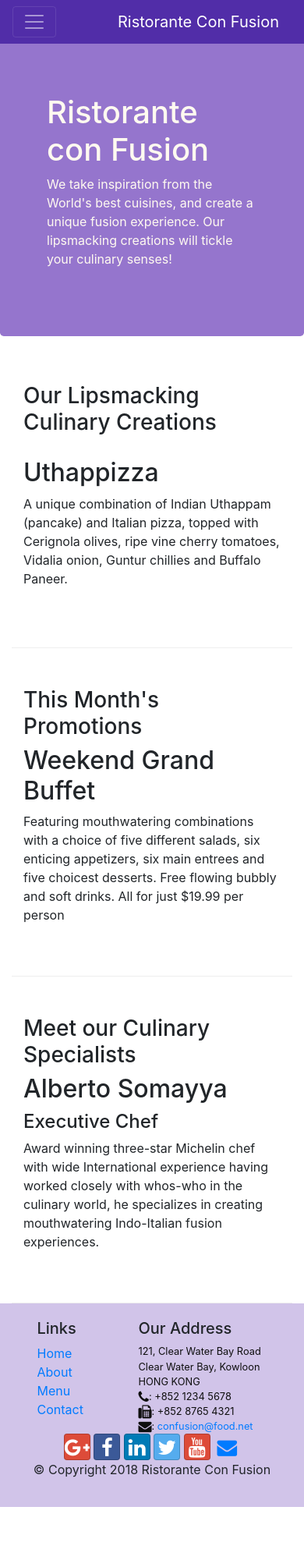
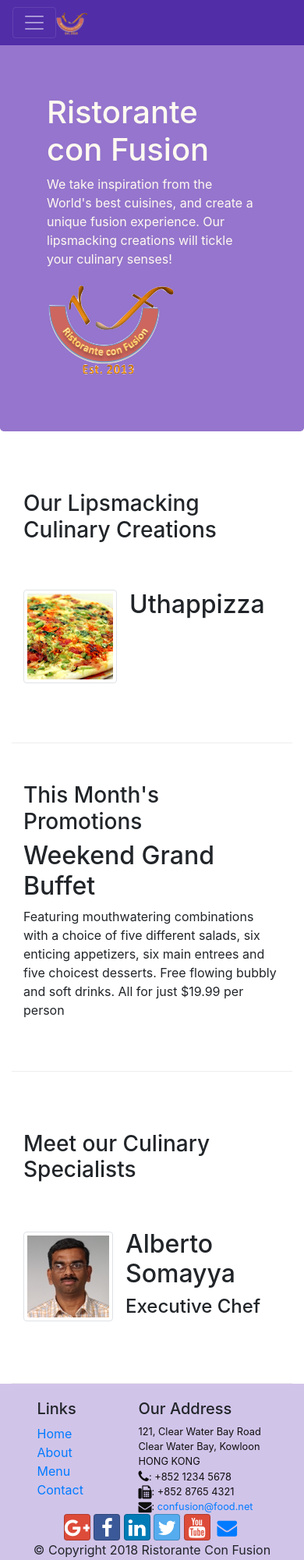
Before and after one commit to ARTushar/practice-bootstrap4, a website: page index.html in a window 390 px wide. Shown: the top 2000 px of the page at 78% size. Before the commit the page ends 1932 px from the top, so only its background shows below. Drawn offline with nearby package versions, Linux system fonts and the light colour scheme.

Commit message:
images and media

```diff
--- a/index.html
+++ b/index.html
@@ -18,7 +18,7 @@
             <button class='navbar-toggler' type="button" data-toggle="collapse" data-target='#Navbar'>
                 <span class='navbar-toggler-icon'></span>
             </button>
-            <a class="navbar-brand" href="./index.html">Ristorante Con Fusion</a>
+            <a class="navbar-brand mr-auto" href="#"><img src='img/logo.png' height="30" width="41"></a>
             <div class="collapse navbar-collapse" id='Navbar'>
                 <ul class="navbar-nav mr-auto">
                     <li class='nav-item active'><a class="nav-link" href='./index.html'><span class="fa fa-home fa-lg"></span> Home</a></li>
@@ -38,7 +38,8 @@
                     <p>We take inspiration from the World's best cuisines, and create a unique fusion experience. Our
                         lipsmacking creations will tickle your culinary senses!</p>
                 </div>
-                <div class="col-12 col-sm">
+                <div class="col-12 col-sm align-self-center">
+                    <img src="img/logo.png" class="img-fluid">
                 </div>
             </div>
         </div>
@@ -50,9 +51,17 @@
                 <h3>Our Lipsmacking Culinary Creations</h3>
             </div>
             <div class="col col-sm order-sm-first col-md">
-                <h2>Uthappizza</h2>
-                <p>A unique combination of Indian Uthappam (pancake) and Italian pizza, topped with Cerignola olives,
-                    ripe vine cherry tomatoes, Vidalia onion, Guntur chillies and Buffalo Paneer.</p>
+                <div class="media">
+                    <img class="d-flex mr-3 img-thumbnail align-self-center"
+                            src="img/uthappizza.png" alt="Uthappizza">
+                    <div class="media-body">
+                        <h2 class="mt-0">Uthappizza</h2>
+                        <p class="d-none d-sm-block">A unique combination of Indian Uthappam (pancake) and
+                            Italian pizza, topped with Cerignola olives, ripe vine
+                            cherry tomatoes, Vidalia onion, Guntur chillies and
+                            Buffalo Paneer.</p>
+                    </div>
+                </div>
             </div>
         </div>
 
@@ -74,11 +83,19 @@
                 <h3>Meet our Culinary Specialists</h3>
             </div>
             <div class="col col-sm col-md">
-                <h2>Alberto Somayya</h2>
-                <h4>Executive Chef</h4>
-                <p>Award winning three-star Michelin chef with wide International experience having worked closely with
-                    whos-who in the culinary world, he specializes in creating mouthwatering Indo-Italian fusion
-                    experiences. </p>
+                <div class="media">
+                    <img class="d-flex mr-3 img-thumbnail align-self-center"
+                            src="img/alberto.png" alt="Alberto Somayya">
+                    <div class="media-body">
+                        <h2 class="mt-0">Alberto Somayya</h2>
+                        <h4>Executive Chef</h4>
+                        <p class="d-none d-sm-block">Award winning three-star Michelin chef with wide
+                            International experience having worked closely with
+                            whos-who in the culinary world, he specializes in
+                            creating mouthwatering Indo-Italian fusion experiences.
+                            </p>
+                    </div>
+                </div>
             </div>
         </div>
     </div>
```
Also changed, not shown: aboutus.html (+3 -2 lines), contactus.html (+3 -2 lines), img/alberto.png (added), img/buffet.png (added), img/logo.png (added), img/uthappizza.png (added), 1 other file.
